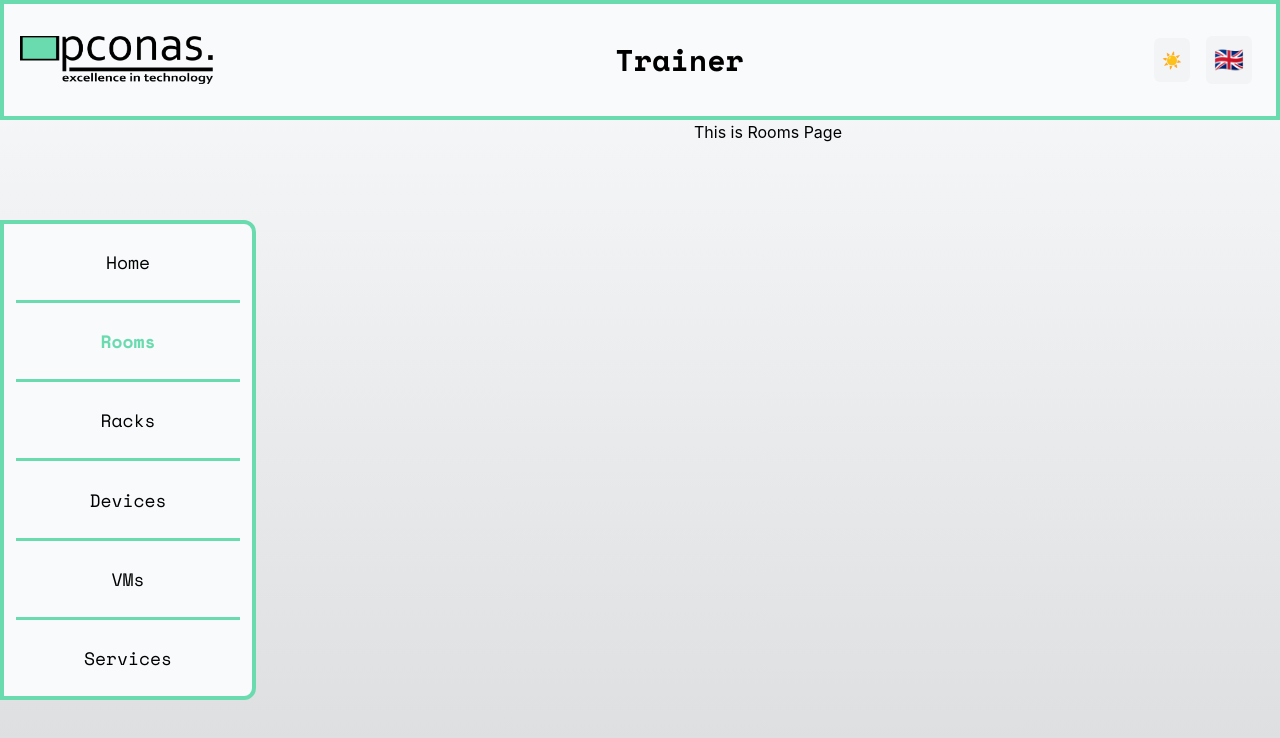
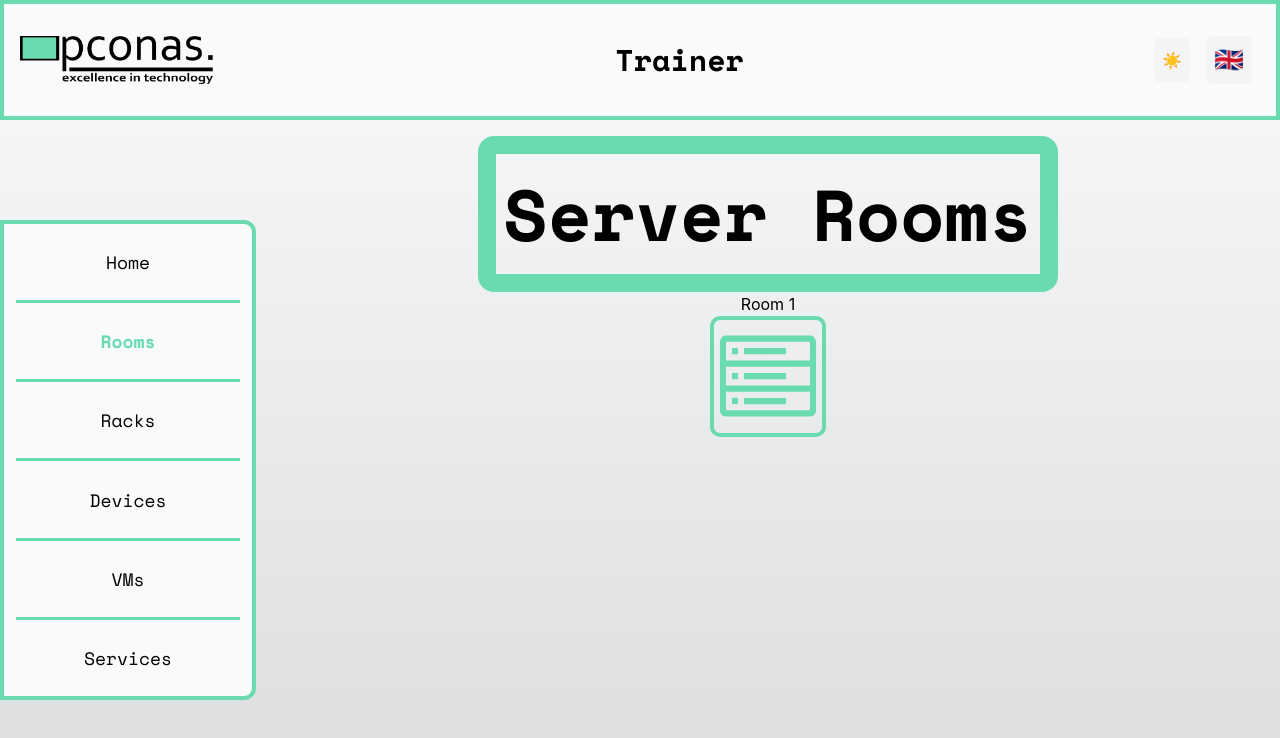
Before and after one commit to wizard0987654321/Pconas-Server-Project, a React (Vite) app in the folder frontend/: page /rooms in a window 1280 px wide. Shown: the top 738 px of the page. Built offline with nearby package versions, Linux system fonts and the light colour scheme; no server answers.

Commit message:
small css bug fix, rooms page first version

```diff
--- /dev/null
+++ b/frontend/src/components/PageHeading.tsx
@@ -0,0 +1,21 @@
+import { useTranslation } from "react-i18next";
+
+type PageHeadingProps = {
+    heading: string
+}
+
+function PageHeading(
+    { heading }: PageHeadingProps
+) {
+    const { t } = useTranslation();
+
+    return (
+        <div className="px-2 py-3 s:py-4 m:py-5 l:py-6 border-[8px] s:border-[12px] m:border-[16px] l:border-[18px] border-solid border-[#6ADBAF] rounded-[16px]">
+            <h1 className="font-mono font-bold text-center text-black dark:text-red-600 text-3xl xs:text-4xl s:text-5xl m:text-6xl l:text-7xl">
+                {t(heading)}
+            </h1>
+        </div>
+    )
+}
+
+export default PageHeading;
--- /dev/null
+++ b/frontend/src/components/ServerRoom.tsx
@@ -0,0 +1,17 @@
+import serverIcon from "../assets/ServerIcon.svg"
+
+function ServerRoom() {
+    return (
+        <>
+            <h1>Room 1</h1>
+            <div className="border-4 border-solid border-[#6ADBAF] rounded-[10px]">
+                <img
+                        src={serverIcon}
+                        alt="Server Icon"
+                    />
+            </div>
+        </>
+    )
+}
+
+export default ServerRoom;
--- a/frontend/src/i18n/de.json
+++ b/frontend/src/i18n/de.json
@@ -7,6 +7,9 @@
     "home": {
       "helloText": "Willkommen in deinem Pconas Trainee Portal",
       "button": "Rechenzentrum entdecken"
+    },
+    "rooms": {
+      "headingText": "Serverräume"
     }
   },
   "nav": {
--- a/frontend/src/i18n/en.json
+++ b/frontend/src/i18n/en.json
@@ -7,6 +7,9 @@
     "home": {
       "helloText": "Welcome to your Pconas Trainee Portal",
       "button": "Discover Server Center"
+    },
+    "rooms": {
+      "headingText": "Server Rooms"
     }
   },
   "nav": {
--- a/frontend/src/pages/Homepage.tsx
+++ b/frontend/src/pages/Homepage.tsx
@@ -3,6 +3,7 @@ import { useTranslation } from "react-i18next";
 import "../App.css";
 import { getHealth, getRoomData, getTestMessage } from "../services/api";
 import { useNavigate } from "react-router-dom";
+import PageHeading from "../components/PageHeading";
 
 function Homepage() {
   const navigate = useNavigate();
@@ -40,11 +41,7 @@ function Homepage() {
 
   return (
     <div className="p-4 flex flex-col items-center">
-      <div className="w-[95%] xs:w-[90%] s:w-[80%] m:w-[70%] l:w-[60%] py-3 s:py-4 m:py-5 l:py-6 border-[8px] s:border-[12px] m:border-[16px] l:border-[18px] border-solid border-[#6ADBAF] rounded-[16px]">
-        <h1 className="font-mono font-bold text-center text-black dark:text-red-600 text-3xl xs:text-4xl s:text-5xl m:text-6xl l:text-7xl">
-          {t("pages.home.helloText")}
-        </h1>
-      </div>
+      <PageHeading heading="pages.home.helloText"/>
       <button onClick={() => navigate("/rooms")} className="animate-gradient-x w-[60%] xs:w-[50%] s:w-[40%] m:w-[30%] l:w-[20%] py-2 s:py-3 l:py-4 text-white font-mono font-bold text-base s:text-lg m:text-xl m-6 rounded-[16px] bg-gradient-to-r from-[#3FBC8B] via-[#6ADBAF] to-[#6ADBAF] hover:opacity-90 hover:cursor-pointer hover:scale-105 hover:shadow-lg transition-all duration-200">
         {t("pages.home.button")}
       </button>
--- a/frontend/src/pages/RoomsPage.tsx
+++ b/frontend/src/pages/RoomsPage.tsx
@@ -1,8 +1,14 @@
+import PageHeading from "../components/PageHeading";
+import ServerRoom from "../components/ServerRoom";
+
 function RoomsPage() {
     return (
-        <div>
-            <h1>This is Rooms Page</h1>
-        </div>
+        <>
+            <div className="flex flex-col items-center p-4">
+                <PageHeading heading="pages.rooms.headingText" />
+                <ServerRoom />
+            </div>
+        </>
     )
 }
 
```
Also changed, not shown: frontend/src/assets/ServerIcon.svg (added).
